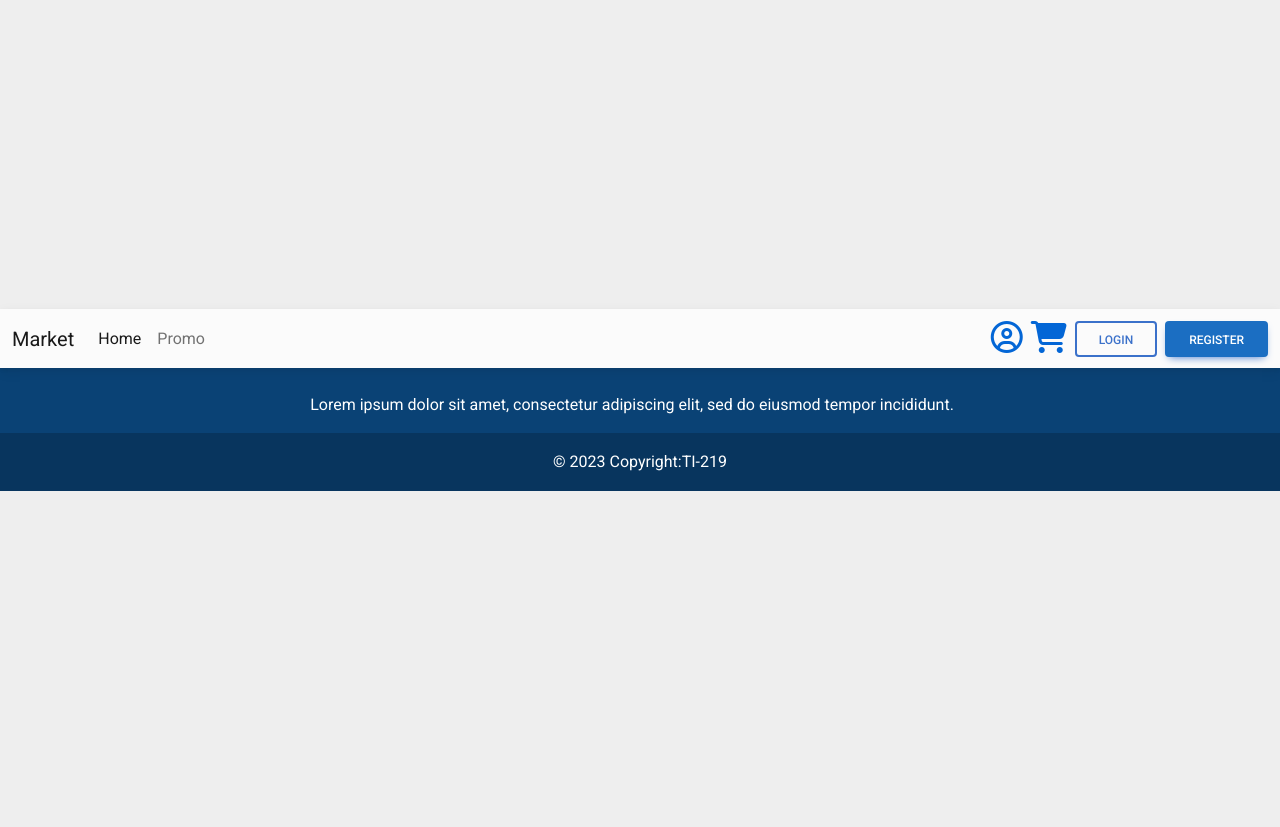
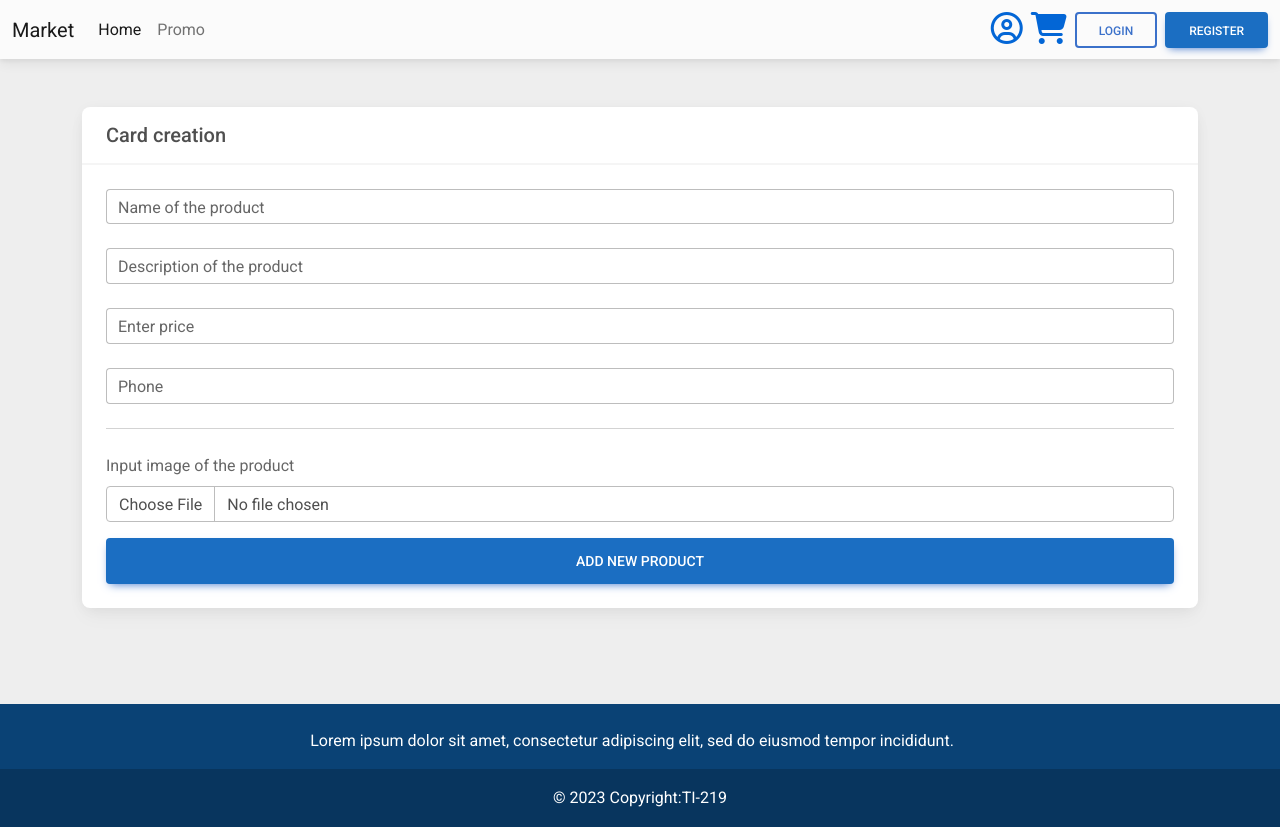
Before and after one commit to Smelch228/shop, a React (Create React App) app in the folder ClientApp/: page /create-card in a window 1280 px wide. Before the commit the page ends 800 px from the top, so only its background shows below. Built offline with nearby package versions, Linux system fonts and the light colour scheme.

Commit message:
added some shiiit

```diff
--- a/ClientApp/package.json
+++ b/ClientApp/package.json
@@ -15,6 +15,7 @@
     "react-router-bootstrap": "^0.26.1",
     "react-router-dom": "^6.3.0",
     "react-scripts": "^5.0.1",
+    "react-select": "^5.7.0",
     "reactstrap": "^9.1.1",
     "rimraf": "^3.0.2",
     "web-vitals": "^2.1.4",
--- a/ClientApp/src/App.js
+++ b/ClientApp/src/App.js
@@ -9,11 +9,12 @@ import RegisterLayout from './components/pages/auth/RegisterLayout.js'
 import Payment from './components/pages/payment/Payment.js'
 import ShoppingCart from './components/pages/shopping-cart/ShoppingCart.js'
 import DeliveryForm from './components/pages/payment/Delivery.js'
+import CreateCard from './components/pages/card/CardForm.js'
 import { ProfilePage } from './components/pages/profile';
 
 function App() {
     return (
-        <div className="App d-flex justify-content-center">
+        <div className="App d-flex justify-content-between">
             <Nav />
             <Routes>
                 <Route path="/" element={<MainLayout />} />
@@ -24,6 +25,7 @@ function App() {
                 <Route path="/delivery-form" element={<DeliveryForm />} />
                 <Route path="/profile" element={<ProfilePage />} />
                 <Route path="/card/card:id" element={<ProfilePage />} />
+                <Route path="/create-card" element={<CreateCard />} />
 
             </Routes>
             <Footer className="" />
@@ -41,3 +43,5 @@ export default App;
 // форму оплаты, +
 // карточку продукта,
 // форма для доставки товара, +
+
+//
--- /dev/null
+++ b/ClientApp/src/components/pages/card/CardForm.js
@@ -0,0 +1,79 @@
+import React, { useState } from "react";
+
+import Select from 'react-select';
+import {
+    MDBCard,
+    MDBCardBody,
+    MDBCardHeader,
+    MDBCheckbox,
+    MDBCol,
+    MDBContainer,
+    MDBInput,
+    MDBRow,
+    MDBRadio,
+    MDBBtn,
+    MDBFile,
+  } from "mdb-react-ui-kit";
+
+
+
+const options = [
+
+]
+
+const Selector = () => {
+    return (
+        <>
+        </>
+    );
+}
+
+const CreateCard = (props) => {
+    return (
+
+    <MDBContainer className="py-5">
+      <MDBRow>
+        <MDBCol className="mb-4">
+          <MDBCard className="mb-4">
+            <MDBCardHeader className="py-3">
+              <h5 className="mb-0">Card creation</h5>
+            </MDBCardHeader>
+            <MDBCardBody>
+                <MDBInput wrapperClass="mb-4" label="Name of the product" id="form1" type="text" />
+                <MDBInput wrapperClass="mb-4" label="Description of the product" id="form1" type="text" />
+
+              <MDBInput
+                wrapperClass="mb-4"
+                label="Enter price"
+                id="form4"
+                type="email"
+              />
+              <MDBInput
+                wrapperClass="mb-4"
+                label="Phone"
+                id="form5"
+                type="tel"
+              />
+
+              <hr className="my-4" />
+
+
+                <MDBFile label='Input image of the product' id='customFile' />
+
+
+
+              <MDBBtn size="lg" block className="mt-3">
+                Add new product
+              </MDBBtn>
+            </MDBCardBody>
+          </MDBCard>
+        </MDBCol>
+        </MDBRow>
+    </MDBContainer>
+    )
+}
+
+export default CreateCard;
+
+// Выбор категории
+//
--- a/ClientApp/src/components/pages/main/Carousel.js
+++ b/ClientApp/src/components/pages/main/Carousel.js
@@ -9,7 +9,7 @@ import {
 export default function Carousel() {
     return (
             <MDBRow>
-                <MDBCol size='md' className='d-none d-lg-inline-block d-md-inline-block mb-1'>
+                <MDBCol size='md' className='d-none d-lg-inline-block d-md-inline-block mb-1' style={{padding: "0"}}>
                     <MDBCarousel showIndicators showControls className=''>
                         <MDBCarouselItem
                             className='w-100 d-block'
```
Also changed, not shown: 1 other file (tests, documents, lock files or other folders).
